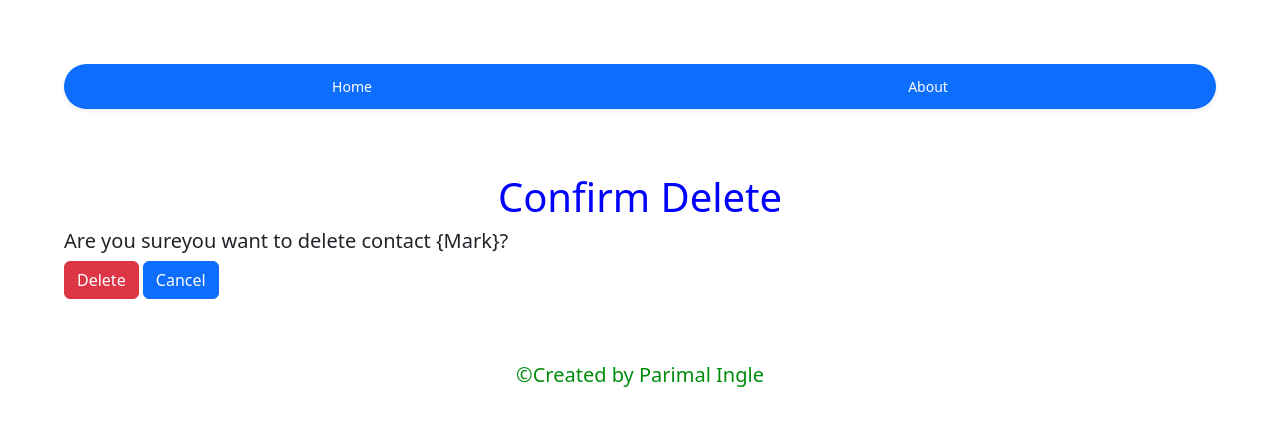
After one commit to soujan06/parimal_ingle, a Django app: page /deleteConf in a window 1280 px wide. The commit adds this page. Shown: the top 426 px of the page. Run offline with Django 4.2, Linux system fonts and the light colour scheme; some libraries are stand-ins or nearby versions.

Commit message:
Completed delete confirmation page

```diff
--- /dev/null
+++ b/app/parimal_ingle_CMA/templates/deleteConf.html
@@ -0,0 +1,15 @@
+{% extends 'base.html' %}
+
+{% block title %} CMA | Confirm Delete {% endblock %}
+
+{% block content %}
+
+<h1 style="text-align: center; color: blue;">Confirm Delete</h1>
+
+<h5>Are you sureyou want to delete contact {Mark}?</h5>
+<div>
+    <a href="{% url 'deleteConf' %}" class="btn btn-danger">Delete</a>
+    <a href="{% url 'home' %}" class="btn btn-primary">Cancel</a>
+</div>
+
+{% endblock %}
--- a/app/parimal_ingle_CMA/templates/details.html
+++ b/app/parimal_ingle_CMA/templates/details.html
@@ -11,7 +11,7 @@
 <div>
     <a class="btn btn-primary" href="{% url 'home' %}">Home</a>
     <a class="btn btn-warning" href="{% url 'update' %}">Edit</a>
-    <a class="btn btn-danger" href="{% url 'details' %}">Delete</a>
+    <a class="btn btn-danger" href="{% url 'deleteConf' %}">Delete</a>
 </div>
 
 
--- a/app/parimal_ingle_CMA/templates/home.html
+++ b/app/parimal_ingle_CMA/templates/home.html
@@ -20,21 +20,21 @@
         <tbody>
           <tr>
             <th scope="row"><a href="{% url 'update' %}"><i class="fa-solid fa-user-pen btn"></i></a></th>
-            <th scope="row"><a href="#"><i class="fa-solid fa-trash btn"></i></a></th>
+            <th scope="row"><a href="{% url 'deleteConf' %}"><i class="fa-solid fa-trash btn"></i></a></th>
             <td><a href="{% url 'details' %}" style="text-decoration: none;">Mark</a></td>
             <td>mark@gmail.com</td>
             <td>Oct.12, 2023, 4:52 p.m.</td>
           </tr>
           <tr>
             <th scope="row"><a href="{% url 'update' %}"><i class="fa-solid fa-user-pen btn"></i></a></th>
-            <th scope="row"><a href="#"><i class="fa-solid fa-trash btn"></i></a></th>
+            <th scope="row"><a href="{% url 'deleteConf' %}"><i class="fa-solid fa-trash btn"></i></a></th>
             <td><a href="{% url 'details' %}" style="text-decoration: none;">Jacob</a></td>
             <td>jacob@hotmail.com</td>
             <td>Oct.12, 2023, 4:52 p.m.</td>
           </tr>
           <tr>
             <th scope="row"><a href="{% url 'update' %}"><i class="fa-solid fa-user-pen btn"></i></a></th>
-            <th scope="row"><a href="#"><i class="fa-solid fa-trash btn"></i></a></th>
+            <th scope="row"><a href="{% url 'deleteConf' %}"><i class="fa-solid fa-trash btn"></i></a></th>
             <td><a href="{% url 'details' %}" style="text-decoration: none;">Larry</a></td>
             <td>larry@outlook.com</td>
             <td>Oct.12, 2023, 4:52 p.m.</td>
--- a/app/parimal_ingle_CMA/urls.py
+++ b/app/parimal_ingle_CMA/urls.py
@@ -7,4 +7,5 @@ urlpatterns = [
     path('addContact', views.addContact, name='addContact'),
     path('details', views.details, name='details'),
     path('update', views.update, name='update'),
+    path('deleteConf', views.deleteConf, name='deleteConf'),
 ]
--- a/app/parimal_ingle_CMA/views.py
+++ b/app/parimal_ingle_CMA/views.py
@@ -14,3 +14,6 @@ def details(request):
 
 def update(request):
     return render(request, 'update.html', {})
+
+def deleteConf(request):
+    return render(request, 'deleteConf.html', {})
```
